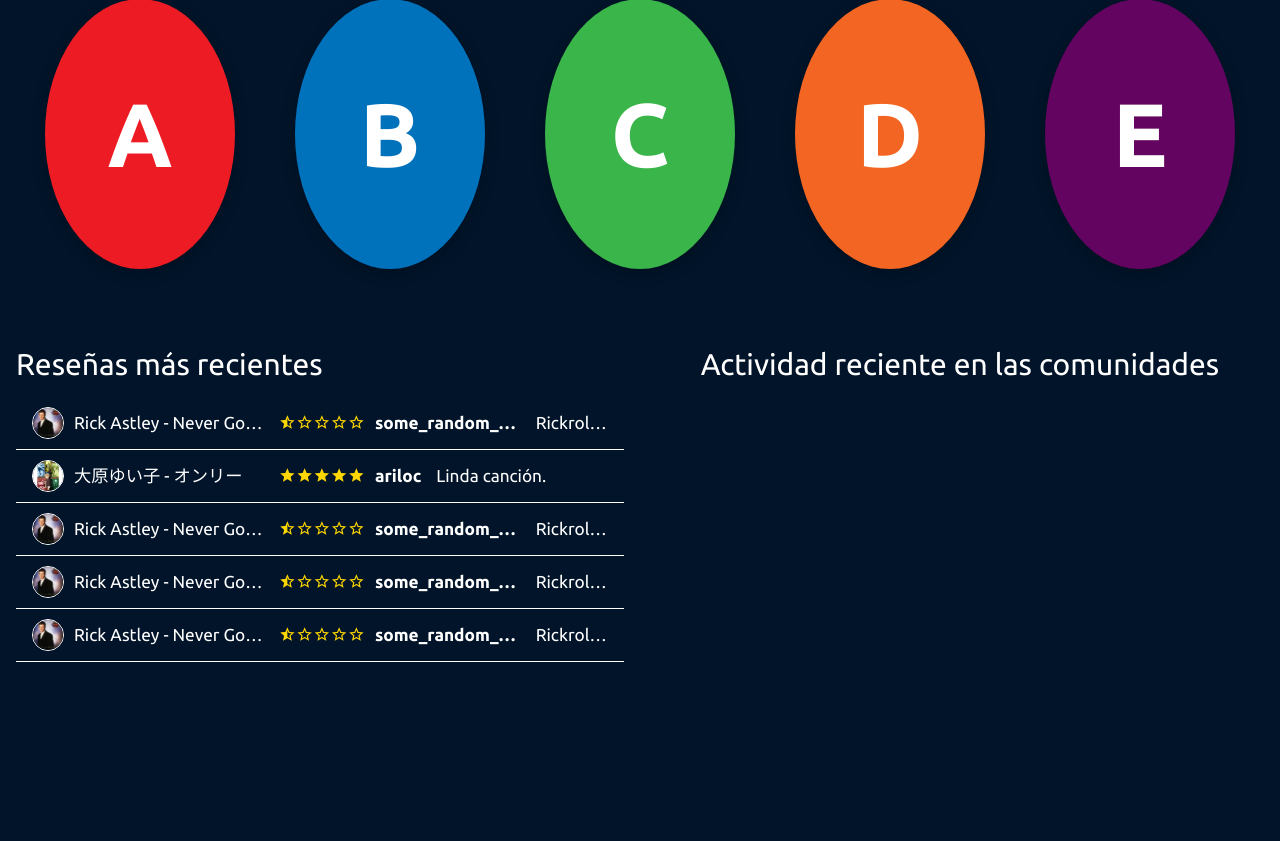
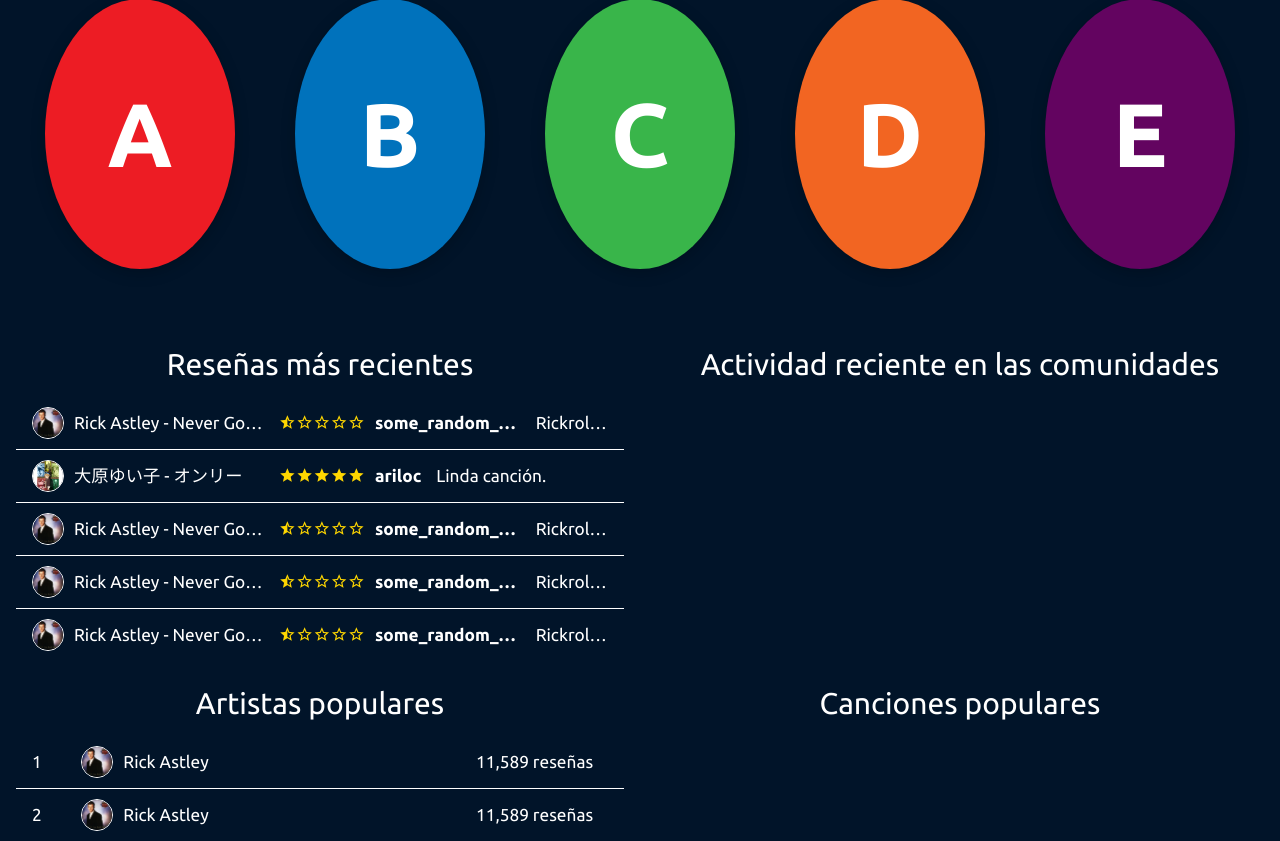
Before and after one commit to ariloc/jamco, a PHP site: page / in a window 1280 px wide. Shown: the part 365-1206 px from the top of the page. Before the commit the page ends 1027 px from the top, so only its background shows below. Run offline with PHP 8.4, Linux system fonts and the light colour scheme.

Commit message:
Added more sections, fixed some minor bugs

```diff
--- a/index.html
+++ b/index.html
@@ -122,10 +122,10 @@
             </div>
         </div>
 
-        <div class="w3-row">
+        <div class="w3-row" style="margin-bottom: 10px;">
             <div class="w3-col l6">
                 <div class="w3-container">
-                    <h2>Reseñas más recientes</h2>
+                    <h2 style="text-align: center;">Reseñas más recientes</h2>
 
                     <div class="rating-recent">
                         <div class="w3-row-padding">
@@ -284,5 +284,66 @@
             </div>
         </div>
 
+        <div class="w3-row">
+            <div class="w3-col l6">
+                <div class="w3-container">
+                    <h2 style="text-align: center;">Artistas populares</h2>
+
+                    <div class="rating-recent">
+                        <div class="w3-row-padding">
+                            <div class="w3-col l1">
+                                <div class="rating-td-wrapper">
+                                    <p>1</p>
+                                </div>
+                            </div>
+                            <div class="w3-col l8">
+                                <div class="rating-td-wrapper">
+                                    <div class="rating-song-album">
+                                        <img src="never_gonna_give_you_up.png"></img>
+                                    </div>
+                                    <div class="rating-song-name">
+                                        <p>Rick Astley</p>
+                                    </div>
+                                </div>
+                            </div>
+                            <div class="w3-col l3">
+                                <div class="rating-td-wrapper">
+                                    <p>11,589 reseñas</p>
+                                </div>
+                            </div>
+                        </div>
+                        <div class="w3-row-padding">
+                            <div class="w3-col l1">
+                                <div class="rating-td-wrapper">
+                                    <p>2</p>
+                                </div>
+                            </div>
+                            <div class="w3-col l8">
+                                <div class="rating-td-wrapper">
+                                    <div class="rating-song-album">
+                                        <img src="never_gonna_give_you_up.png"></img>
+                                    </div>
+                                    <div class="rating-song-name">
+                                        <p>Rick Astley</p>
+                                    </div>
+                                </div>
+                            </div>
+                            <div class="w3-col l3">
+                                <div class="rating-td-wrapper">
+                                    <p>11,589 reseñas</p>
+                                </div>
+                            </div>
+                        </div>
+                    </div>
+                </div>
+            </div>
+
+            <div class="w3-col l6">
+                <div class="w3-container">
+                    <h2 style="text-align: center;">Canciones populares</h2>
+                </div>
+            </div>
+        </div>
+
 	</body>
 </html>
--- a/styles.css
+++ b/styles.css
@@ -321,6 +321,6 @@
     border-bottom: 1px solid white;
 }
 
-.rating-recent .w3-row:last-child {
+.rating-recent .w3-row-padding:last-child {
     border-bottom: none;
 }
```
